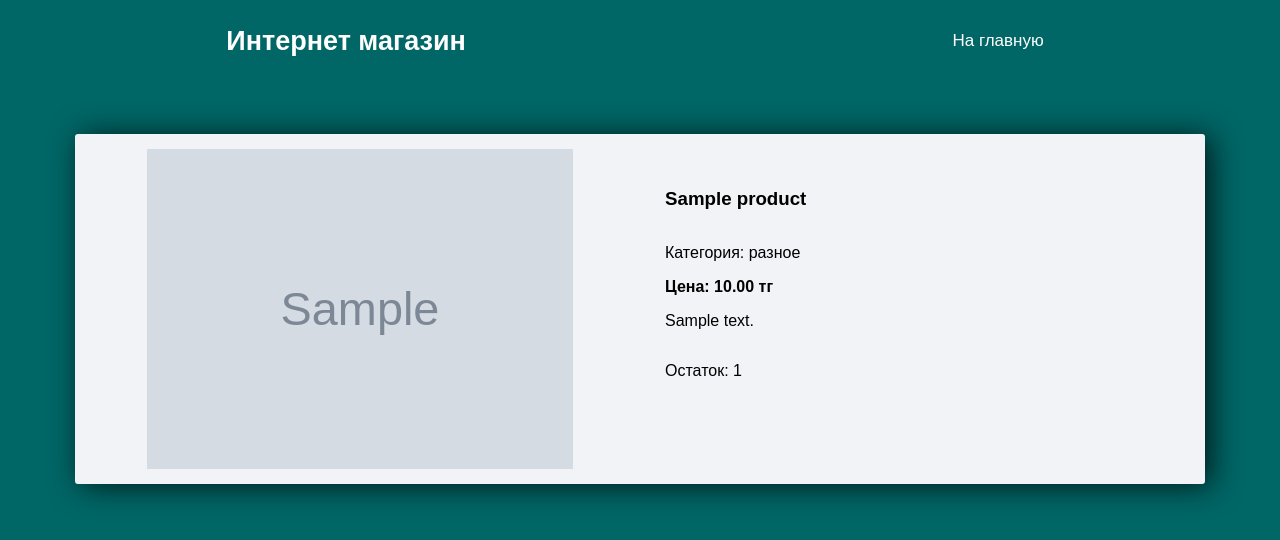
After one commit to TanitaDev/homework_56_tanita_pak, a Django app: page /products/1 in a window 1280 px wide. The commit adds this page. Shown: the top 540 px of the page. Run offline with Django 3.2, Linux system fonts and the light colour scheme; tables that the repository leaves empty hold one stand-in row (values such as "Sample post"); grey boxes marked "Sample" are stand-in pictures.

```diff
--- a/source/source/urls.py
+++ b/source/source/urls.py
@@ -21,4 +21,5 @@ from webapp.views import *
 urlpatterns = [
     path('admin/', admin.site.urls),
     path('', index_view, name='index'),
+    path('products/<int:pk>', single_product_view, name='product_view'),
 ]
--- a/source/webapp/static/css/style.css
+++ b/source/webapp/static/css/style.css
@@ -59,6 +59,8 @@ a {
 
 .products_container .content_block {
     margin-top: 20px;
+    display: flex;
+    flex-direction: column;
 }
 
 .single_product_block {
--- a/source/webapp/templates/base.html
+++ b/source/webapp/templates/base.html
@@ -13,7 +13,9 @@
             <a href="{% url 'index' %}">Интернет магазин</a>
         </div>
         <ul class="nav_block">
-
+            <li>
+                <a href="{% url 'index' %}">На главную</a>
+            </li>
         </ul>
     </nav>
 </header>
--- a/source/webapp/templates/index.html
+++ b/source/webapp/templates/index.html
@@ -17,10 +17,10 @@
         <img src="{{product.image}}" alt="">
     </div>
     <div class="content_block">
-        <b>{{product.name}}</b>
+        <a href="{% url 'product_view' product.pk %}"><b>{{product.name}}</b></a>
         <p>Категория: {{product.get_category_display}}</p>
         <b>Цена: {{product.price}} $</b>
-        <a class="more_link" href="">Посмотреть больше..</a>
+        <a class="more_link" href="{% url 'product_view' product.pk %}">Посмотреть больше..</a>
     </div>
 </div>
 {% endfor %}
--- /dev/null
+++ b/source/webapp/templates/product.html
@@ -0,0 +1,24 @@
+{% extends 'base.html' %}
+{% load static %}
+{% block categories%}Категории{% endblock %}
+{% block title %}{{ product.name }}{% endblock %}
+{% block products %}
+<div class="single_product_block">
+    <div class="img_block">
+        <img src="{{ product.image }}" alt="">
+    </div>
+    <div class="content_block">
+        <h3>{{ product.name }}</h3>
+        <p>Категория: {{ product.get_category_display }}</p>
+        <b>Цена: {{ product.price }} тг</b>
+        <p>{{ product.description }}</p>
+        <p>Остаток: {{ product.remainder }}</p>
+    </div>
+</div>
+<div class="product_action_form">
+    <form class="" action="{% url 'index' %}">
+        <div class="bnt_block">
+        </div>
+    </form>
+</div>
+{% endblock %}
--- a/source/webapp/views.py
+++ b/source/webapp/views.py
@@ -1,11 +1,29 @@
-from django.shortcuts import render
+from django.http import HttpResponseRedirect
+from django.shortcuts import render, get_object_or_404, redirect
+from django.urls import reverse
 
 from webapp.models import Product
 
 
 def index_view(request):
-    products = Product.objects.order_by('category')
+    search_query = request.GET.get('search', '')
+
+    if search_query:
+        products = Product.objects.order_by('category', 'name').filter(name__icontains=search_query).exclude(remainder='0')
+        context = {
+            'products': products
+        }
+        return render(request, 'index.html', context)
+    else:
+        products = Product.objects.order_by("category", "name")
+        context = {
+            'products': products
+        }
+        return render(request, 'index.html', context)
+
+def single_product_view(request, pk):
+    product = get_object_or_404(Product, pk=pk)
     context = {
-        'products': products
+        'product': product
     }
-    return render(request, 'index.html', context)
+    return render(request, 'product.html', context)
```
